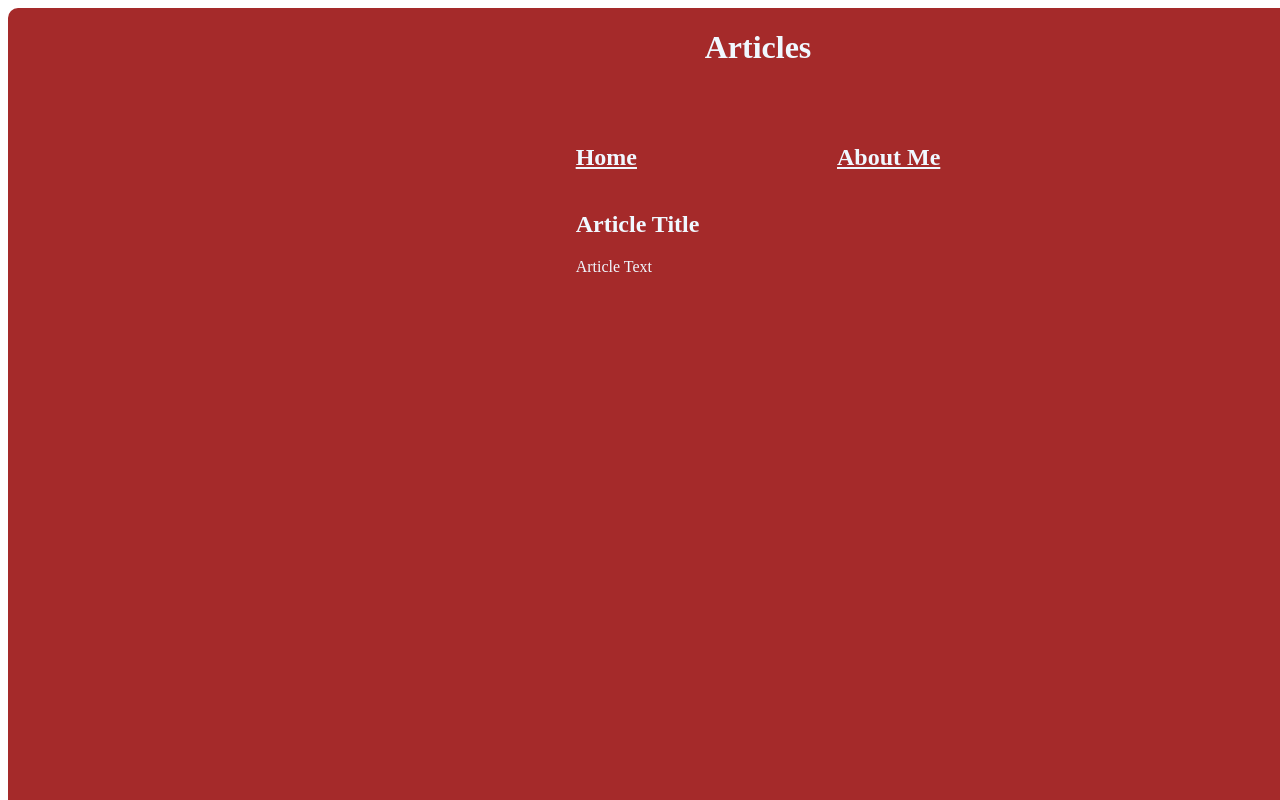
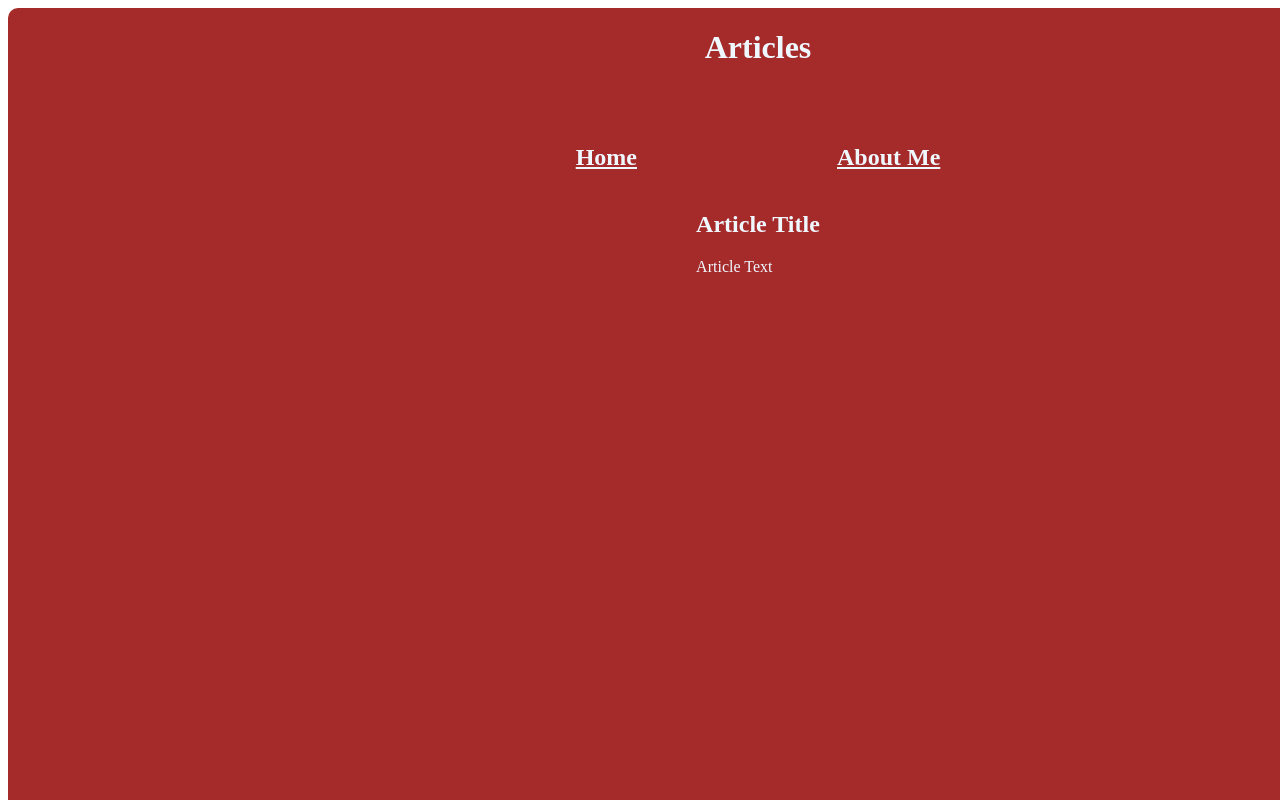
Before and after one commit to torquemeans/torquemeans.github.io, a plain HTML site: page articles.html in a window 1280 px wide. Shown: the top 800 px of the page. Drawn offline with Linux system fonts and the light colour scheme.

Commit message:
Update styles.css

```diff
--- a/styles.css
+++ b/styles.css
@@ -20,3 +20,10 @@
   justify-content: center;
   gap: 200px;
 }
+.page {
+  margin: 0 auto;
+}
+.order {
+  display: flex;
+  flex-direction: column;
+}
```
